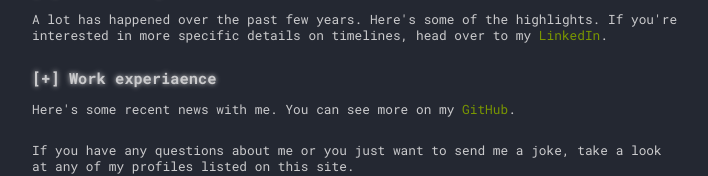
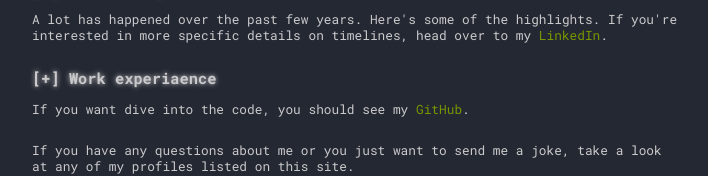
Before and after one commit to DyvakYA/dyvakya.github.io, a plain HTML site: page index.html in a window 1280 px wide. Shown: the part 175-351 px from the top of the page, without its empty margins (283-991 px from the left). Drawn offline with Linux system fonts and the light colour scheme; no server answers; a script that the page names is missing.

Commit message:
Update index.html

```diff
--- a/index.html
+++ b/index.html
@@ -51,7 +51,7 @@
 
   <div class="updates">
     <div class="title flash">Work experiaence</div>
-    Here's some recent news with me. You can see more on my
+    If you want dive into the code, you should see my
     <a href="https://github.com/dyvakya/">GitHub</a>.
     <div class="exp">
       <div class="loading">Loading...</div>
```
